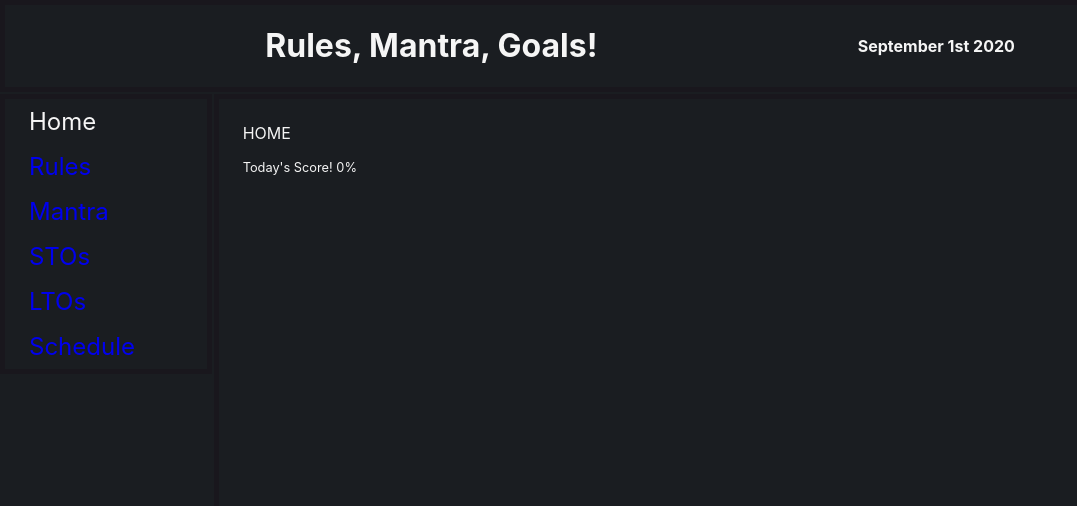
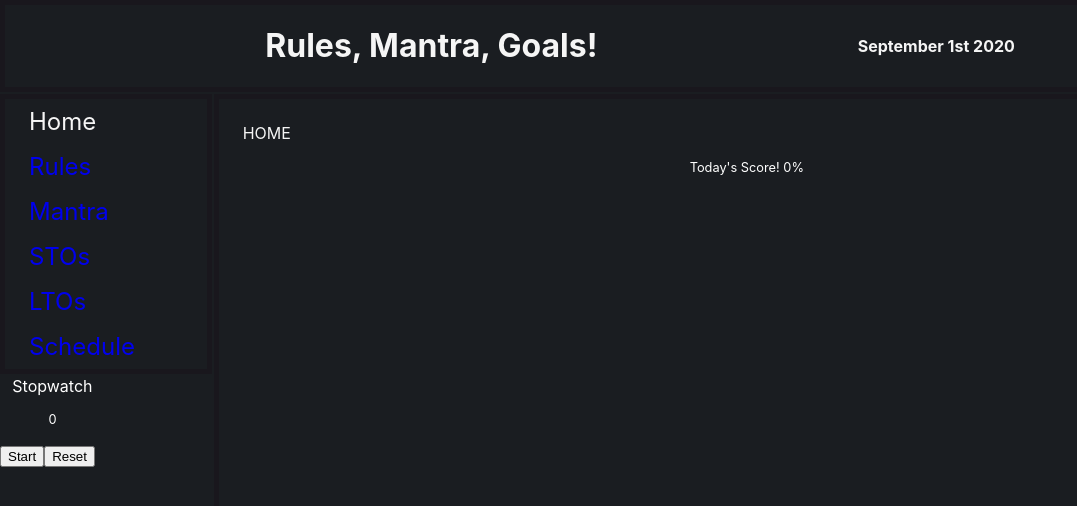
Before and after one commit to NWKendall/goals, a React (Create React App) app: page / in a window 1280 px wide. Shown: the top 506 px of the page, without its empty margins (0-1077 px from the left). Built offline with nearby package versions, Linux system fonts and the light colour scheme.

Commit message:
basic stoppwatch

```diff
--- a/public/index.html
+++ b/public/index.html
@@ -25,7 +25,7 @@
       work correctly both with client-side routing and a non-root public URL.
       Learn how to configure a non-root public URL by running `npm run build`.
     -->
-    <title>React App</title>
+    <title>Goals</title>
   </head>
   <body>
     <noscript>You need to enable JavaScript to run this app.</noscript>
--- a/src/App.js
+++ b/src/App.js
@@ -4,6 +4,7 @@ import "./App.css";
 import Header from "./components/header/header.js";
 import ContentPage from "./components/contentPage/contentPage.jsx";
 import Navbar from "./components/navbar/navbar";
+import Timer from "./components/timer/timer";
 import DailyState from "./contexts/Daily/DailyState";
 
 function App() {
@@ -13,6 +14,7 @@ function App() {
         <div className="appContainer">
           <Header />
           <Navbar />
+          <Timer />
           <ContentPage />
         </div>
       </Router>
--- /dev/null
+++ b/src/components/timer/timer.js
@@ -0,0 +1,52 @@
+import React, { useState, useEffect } from "react";
+import "./timer.styles.css";
+
+const Timer = () => {
+  const [seconds, setSeconds] = useState(0);
+  const [isActive, setIsActive] = useState(false);
+
+  function toggle() {
+    setIsActive(!isActive);
+  }
+
+  function reset() {
+    setSeconds(0);
+    setIsActive(false);
+  }
+
+  useEffect(() => {
+    let interval = null;
+    if (isActive) {
+      interval = setInterval(() => {
+        setSeconds((seconds) => seconds + 1);
+      }, 1000);
+    } else if (!isActive && seconds !== 0) {
+      clearInterval(interval);
+    }
+    return () => clearInterval(interval);
+  }, [isActive, seconds]);
+
+  return (
+    <div className="stopwatch">
+      <div style={{ color: "white", textAlign: "center" }}>Stopwatch</div>
+      <p>{seconds} </p>
+      {!isActive && seconds === 0 ? (
+        <button onClick={() => toggle()}>Start</button>
+      ) : isActive && seconds > 0 ? (
+        <button onClick={() => toggle()}>Stop</button>
+      ) : !isActive && seconds > 0 ? (
+        <button onClick={() => toggle()}>Resume</button>
+      ) : null}
+
+      <button onClick={() => reset()}>Reset</button>
+    </div>
+  );
+};
+
+export default Timer;
+
+// {!timer.timerOn && timer.Time === 0 ? (
+//     <button onClick={() =>startTimer()}>Start</button>
+// ) : timer.timerOn && timer.Time !== 0 ? (
+//     <button onClick={() =>startTimer()}>Resume</button>
+// )
--- /dev/null
+++ b/src/components/timer/timer.styles.css
@@ -0,0 +1,4 @@
+div p {
+    color: white;
+    text-align: center;
+}
```
